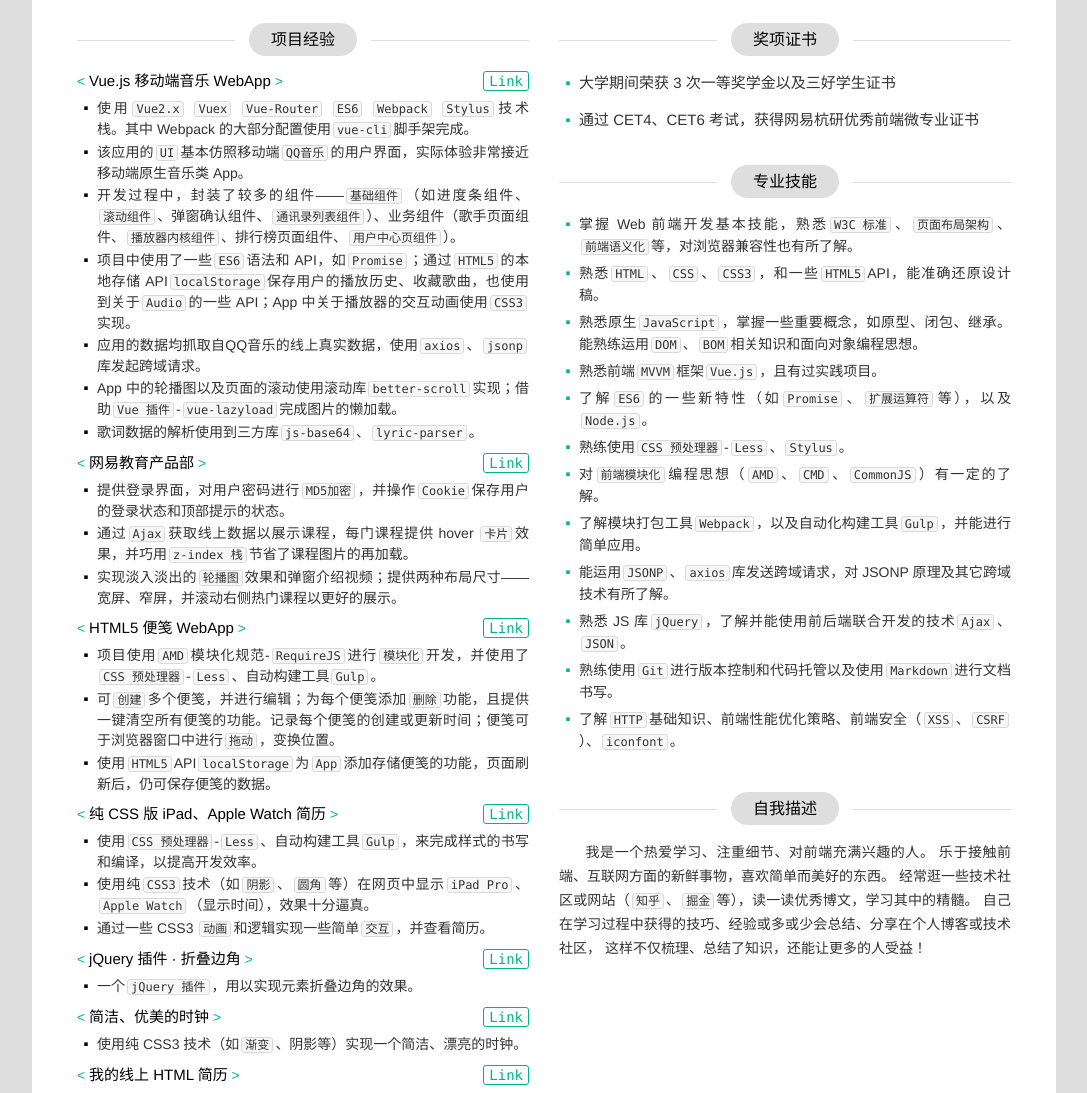
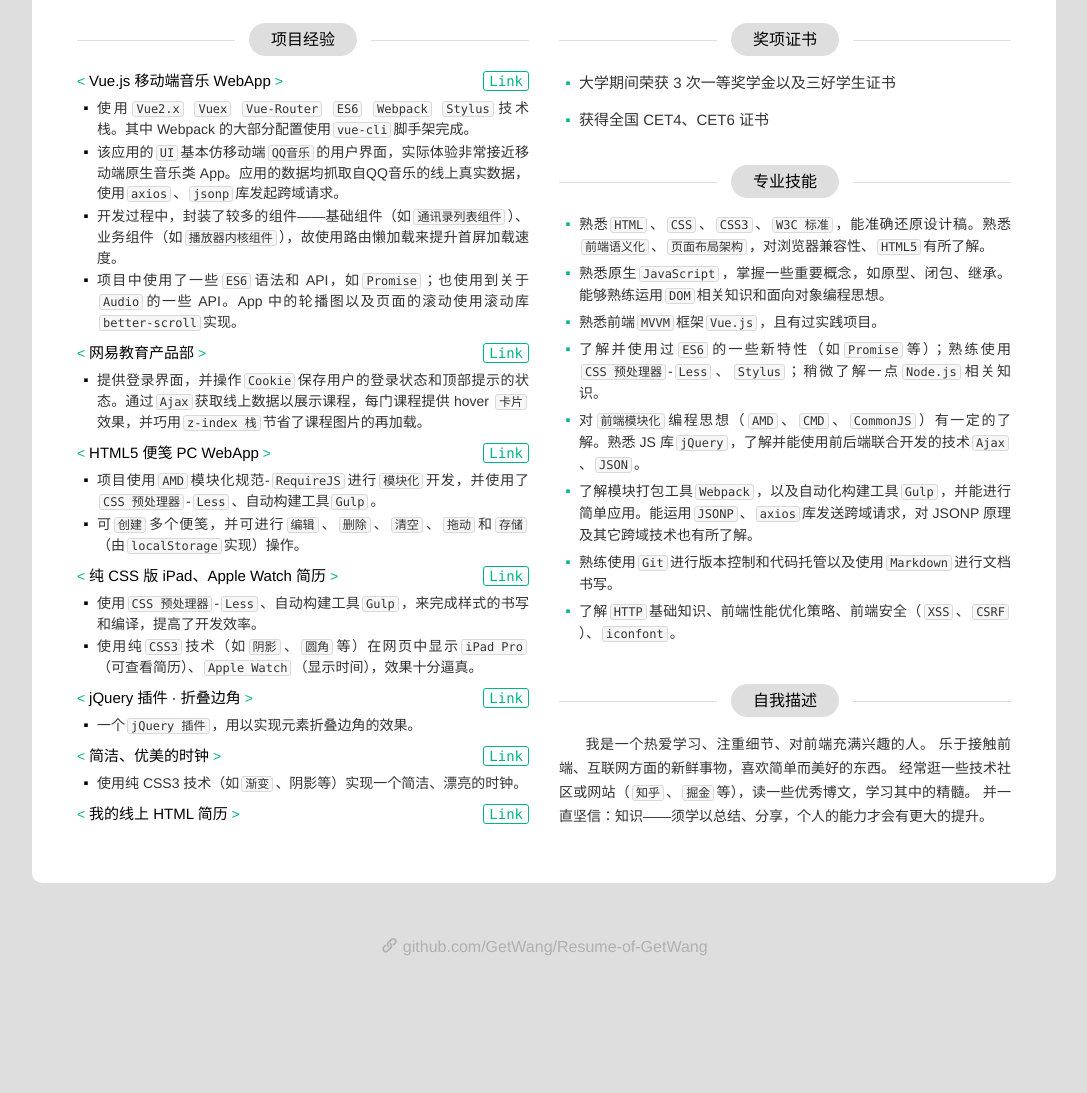
Before and after one commit to GetWang/Resume-of-GetWang, a website: page index.html in a window 1280 px wide. Shown: the part 310-1403 px from the top of the page, without its empty margins (96-1183 px from the left). After the commit the page ends 1294 px from the top, so only its background shows below. Drawn offline with Linux system fonts and the light colour scheme.

Commit message:
modify resume

```diff
--- a/index.html
+++ b/index.html
@@ -81,30 +81,19 @@
                   </li>
                   <li class="item">
                     <i class="icon-dot"></i>
-                    <p class="desc">该应用的<em>UI</em>基本仿照移动端<em>QQ音乐</em>的用户界面，实际体验非常接近移动端原生音乐类 App。</p>
+                    <p class="desc">该应用的<em>UI</em>基本仿移动端<em>QQ音乐
+                    </em>的用户界面，实际体验非常接近移动端原生音乐类 App。应用的数据均抓取自QQ音乐的线上真实数据，使用<em>axios
+                    </em>、<em>jsonp</em>库发起跨域请求。</p>
                   </li>
                   <li class="item">
                     <i class="icon-dot"></i>
-                    <p class="desc">开发过程中，封装了较多的组件——<em>基础组件</em>（如进度条组件、<em>滚动组件
-                    </em>、弹窗确认组件、<em>通讯录列表组件</em>）、业务组件（歌手页面组件、<em>播放器内核组件</em>、排行榜页面组件、<em>用户中心页组件</em>）。</p>
+                    <p class="desc">开发过程中，封装了较多的组件——基础组件（如<em>通讯录列表组件
+                    </em>）、业务组件（如<em>播放器内核组件</em>），故使用路由懒加载来提升首屏加载速度。</p>
                   </li>
                   <li class="item">
                     <i class="icon-dot"></i>
-                    <p class="desc">项目中使用了一些<em>ES6</em>语法和 API，如<em>Promise</em>；通过<em>HTML5</em>的本地存储 API<em>localStorage
-                    </em>保存用户的播放历史、收藏歌曲，也使用到关于<em>Audio</em>的一些 API；App 中关于播放器的交互动画使用<em>CSS3</em>实现。</p>
-                  </li>
-                  <li class="item">
-                    <i class="icon-dot"></i>
-                    <p class="desc">应用的数据均抓取自QQ音乐的线上真实数据，使用<em>axios</em>、<em>jsonp</em>库发起跨域请求。</p>
-                  </li>
-                  <li class="item">
-                    <i class="icon-dot"></i>
-                    <p class="desc">App 中的轮播图以及页面的滚动使用滚动库<em>better-scroll</em>实现；借助<em>Vue 插件
-                    </em>-<em>vue-lazyload</em>完成图片的懒加载。</p>
-                  </li>
-                  <li class="item">
-                    <i class="icon-dot"></i>
-                    <p class="desc">歌词数据的解析使用到三方库<em>js-base64</em>、<em>lyric-parser</em>。</p>
+                    <p class="desc">项目中使用了一些<em>ES6</em>语法和 API，如<em>Promise</em>；也使用到关于<em>Audio
+                    </em>的一些 API。App 中的轮播图以及页面的滚动使用滚动库<em>better-scroll</em>实现。</p>
                   </li>
                 </ul>
               </div>
@@ -118,25 +107,16 @@
                 <ul class="list">
                   <li class="item">
                     <i class="icon-dot"></i>
-                    <p class="desc">提供登录界面，对用户密码进行<em>MD5加密</em>，并操作<em>Cookie
-                    </em>保存用户的登录状态和顶部提示的状态。</p>
-                  </li>
-                  <li class="item">
-                    <i class="icon-dot"></i>
-                    <p class="desc">通过<em>Ajax</em>获取线上数据以展示课程，每门课程提供 hover <em>卡片
+                    <p class="desc">提供登录界面，并操作<em>Cookie</em>保存用户的登录状态和顶部提示的状态。通过<em>Ajax
+                    </em>获取线上数据以展示课程，每门课程提供 hover <em>卡片
                     </em>效果，并巧用<em>z-index 栈</em>节省了课程图片的再加载。</p>
-                  </li>
-                  <li class="item">
-                    <i class="icon-dot"></i>
-                    <p class="desc">实现淡入淡出的<em>轮播图
-                    </em>效果和弹窗介绍视频；提供两种布局尺寸——宽屏、窄屏，并滚动右侧热门课程以更好的展示。</p>
                   </li>
                 </ul>
               </div>
             </div>
             <div class="projt projt-memo">
               <header class="projt-head">
-                <h3 class="projt-title"><i>&lt;&nbsp;</i>HTML5 便笺 WebApp<i>&nbsp;&gt;</i></h3>
+                <h3 class="projt-title"><i>&lt;&nbsp;</i>HTML5 便笺 PC WebApp<i>&nbsp;&gt;</i></h3>
                 <a href="https://getwang.github.io/notepaper-system/" class="projt-link">Link</a>
               </header>
               <div class="projt-content">
@@ -148,14 +128,8 @@
                   </li>
                   <li class="item">
                     <i class="icon-dot"></i>
-                    <p class="desc">可<em>创建</em>多个便笺，并进行编辑；为每个便笺添加<em>删除
-                    </em>功能，且提供一键清空所有便笺的功能。记录每个便笺的创建或更新时间；便笺可于浏览器窗口中进行<em>拖动
-                    </em>，变换位置。</p>
-                  </li>
-                  <li class="item">
-                    <i class="icon-dot"></i>
-                    <p class="desc">使用<em>HTML5</em>API<em>localStorage</em>为<em>App
-                    </em>添加存储便笺的功能，页面刷新后，仍可保存便笺的数据。</p>
+                    <p class="desc">可<em>创建</em>多个便笺，并可进行<em>编辑</em>、<em>删除</em>、<em>清空</em>、<em>拖动
+                    </em>和<em>存储</em>（由<em>localStorage</em>实现）操作。</p>
                   </li>
                 </ul>
               </div>
@@ -170,16 +144,12 @@
                   <li class="item">
                     <i class="icon-dot"></i>
                     <p class="desc">使用<em>CSS 预处理器</em>-<em>Less</em>、自动构建工具<em>Gulp
-                    </em>，来完成样式的书写和编译，以提高开发效率。</p>
+                    </em>，来完成样式的书写和编译，提高了开发效率。</p>
                   </li>
                   <li class="item">
                     <i class="icon-dot"></i>
                     <p class="desc">使用纯<em>CSS3</em>技术（如<em>阴影</em>、<em>圆角</em>等）在网页中显示<em>iPad Pro
-                    </em>、<em>Apple Watch</em>（显示时间），效果十分逼真。</p>
-                  </li>
-                  <li class="item">
-                    <i class="icon-dot"></i>
-                    <p class="desc">通过一些 CSS3 <em>动画</em>和逻辑实现一些简单<em>交互</em>，并查看简历。</p>
+                    </em>（可查看简历）、<em>Apple Watch</em>（显示时间），效果十分逼真。</p>
                   </li>
                 </ul>
               </div>
@@ -240,7 +210,7 @@
               </li>
               <li class="item">
                 <i class="icon-dot"></i>
-                <p class="desc">通过 CET4、CET6 考试，获得网易杭研优秀前端微专业证书</p>
+                <p class="desc">获得全国 CET4、CET6 证书</p>
               </li>
             </ul>
           </div>
@@ -255,18 +225,14 @@
             <ul class="list">
               <li class="item">
                 <i class="icon-dot"></i>
-                <p class="desc">掌握 Web 前端开发基本技能，熟悉<em>W3C 标准</em>、<em>页面布局架构
-                </em>、<em>前端语义化</em>等，对浏览器兼容性也有所了解。</p>
+                <p class="desc">熟悉<em>HTML</em>、<em>CSS</em>、<em>CSS3</em>、<em>W3C 标准
+                </em>，能准确还原设计稿。熟悉<em>前端语义化</em>、<em>页面布局架构</em>，对浏览器兼容性、<em>HTML5
+                </em>有所了解。</p>
               </li>
               <li class="item">
                 <i class="icon-dot"></i>
-                <p class="desc">熟悉<em>HTML</em>、<em>CSS</em>、<em>CSS3</em>，和一些<em>HTML5
-                </em>API，能准确还原设计稿。</p>
-              </li>
-              <li class="item">
-                <i class="icon-dot"></i>
-                <p class="desc">熟悉原生<em>JavaScript</em>，掌握一些重要概念，如原型、闭包、继承。能熟练运用<em>DOM
-                </em>、<em>BOM</em>相关知识和面向对象编程思想。</p>
+                <p class="desc">熟悉原生<em>JavaScript</em>，掌握一些重要概念，如原型、闭包、继承。能够熟练运用<em>DOM
+                </em>相关知识和面向对象编程思想。</p>
               </li>
               <li class="item">
                 <i class="icon-dot"></i>
@@ -274,27 +240,19 @@
               </li>
               <li class="item">
                 <i class="icon-dot"></i>
-                <p class="desc">了解<em>ES6</em>的一些新特性（如<em>Promise</em>、<em>扩展运算符</em>等），以及<em>Node.js</em>。</p>
+                <p class="desc">了解并使用过<em>ES6</em>的一些新特性（如<em>Promise</em>等）；熟练使用<em>CSS 预处理器</em>-<em>Less</em>、<em>Stylus</em>；稍微了解一点<em>Node.js</em>相关知识。</p>
               </li>
               <li class="item">
                 <i class="icon-dot"></i>
-                <p class="desc">熟练使用<em>CSS 预处理器</em>-<em>Less</em>、<em>Stylus</em>。</p>
+                <p class="desc">对<em>前端模块化</em>编程思想（<em>AMD</em>、<em>CMD</em>、<em>CommonJS
+                </em>）有一定的了解。熟悉 JS 库<em>jQuery</em>，了解并能使用前后端联合开发的技术<em>Ajax
+                </em>、<em>JSON</em>。</p>
               </li>
               <li class="item">
                 <i class="icon-dot"></i>
-                <p class="desc">对<em>前端模块化</em>编程思想（<em>AMD</em>、<em>CMD</em>、<em>CommonJS</em>）有一定的了解。</p>
-              </li>
-              <li class="item">
-                <i class="icon-dot"></i>
-                <p class="desc">了解模块打包工具<em>Webpack</em>，以及自动化构建工具<em>Gulp</em>，并能进行简单应用。</p>
-              </li>
-              <li class="item">
-                <i class="icon-dot"></i>
-                <p class="desc">能运用<em>JSONP</em>、<em>axios</em>库发送跨域请求，对 JSONP 原理及其它跨域技术有所了解。</p>
-              </li>
-              <li class="item">
-                <i class="icon-dot"></i>
-                <p class="desc">熟悉 JS 库<em>jQuery</em>，了解并能使用前后端联合开发的技术<em>Ajax</em>、<em>JSON</em>。</p>
+                <p class="desc">了解模块打包工具<em>Webpack</em>，以及自动化构建工具<em>Gulp
+                </em>，并能进行简单应用。能运用<em>JSONP</em>、<em>axios
+                </em>库发送跨域请求，对 JSONP 原理及其它跨域技术也有所了解。</p>
               </li>
               <li class="item">
                 <i class="icon-dot"></i>
@@ -316,9 +274,8 @@
           <div class="section-main">
             <p class="desc">&nbsp;&nbsp;&nbsp;&nbsp;&nbsp;&nbsp;我是一个热爱学习、注重细节、对前端充满兴趣的人。
               乐于接触前端、互联网方面的新鲜事物，喜欢简单而美好的东西。
-              经常逛一些技术社区或网站（<em>知乎</em>、<em>掘金</em>等），读一读优秀博文，学习其中的精髓。
-              自己在学习过程中获得的技巧、经验或多或少会总结、分享在个人博客或技术社区，
-              这样不仅梳理、总结了知识，还能让更多的人受益！
+              经常逛一些技术社区或网站（<em>知乎</em>、<em>掘金</em>等），读一些优秀博文，学习其中的精髓。
+              并一直坚信：知识——须学以总结、分享，个人的能力才会有更大的提升。
             </p>
           </div>
         </section>
```
